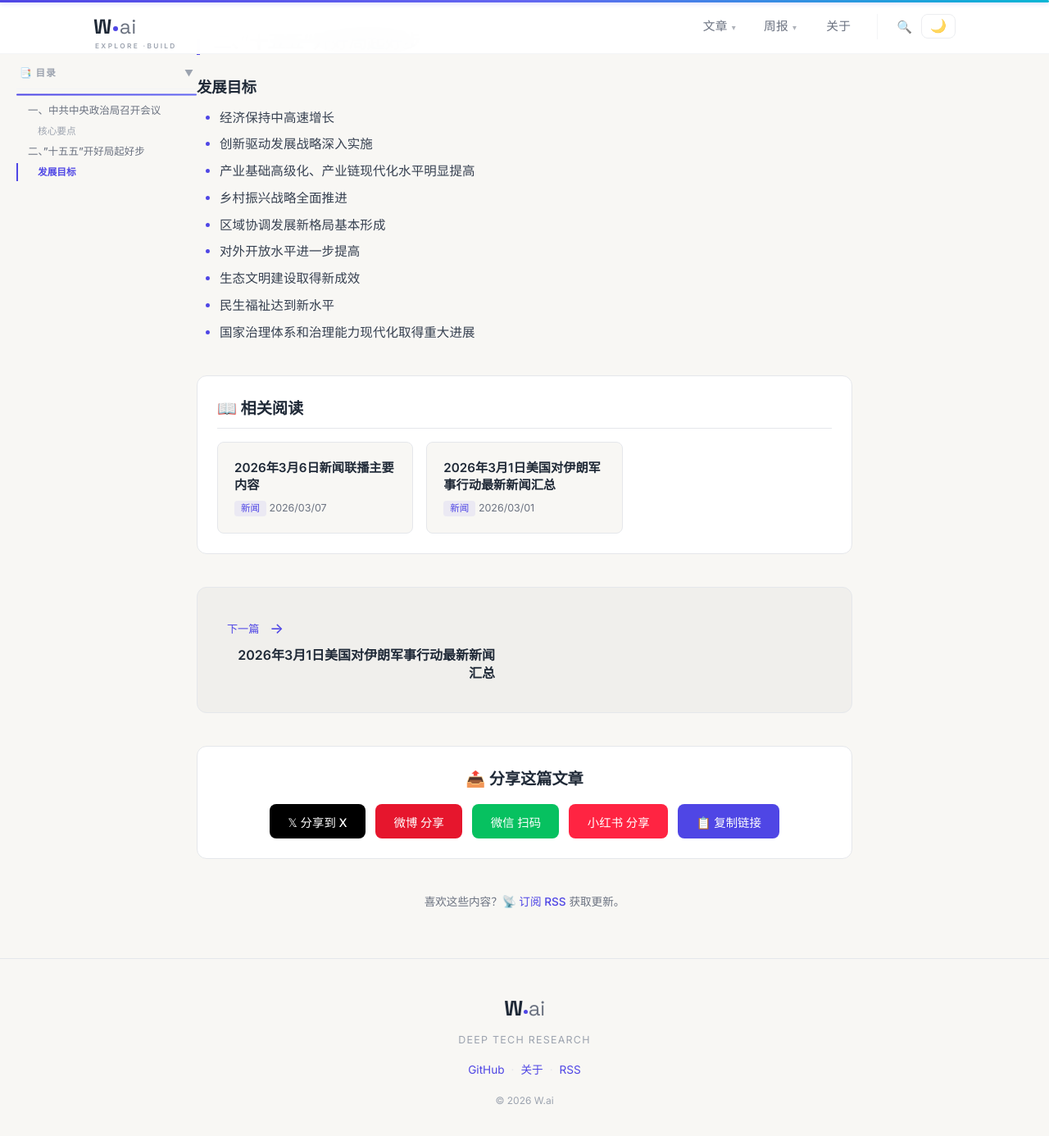
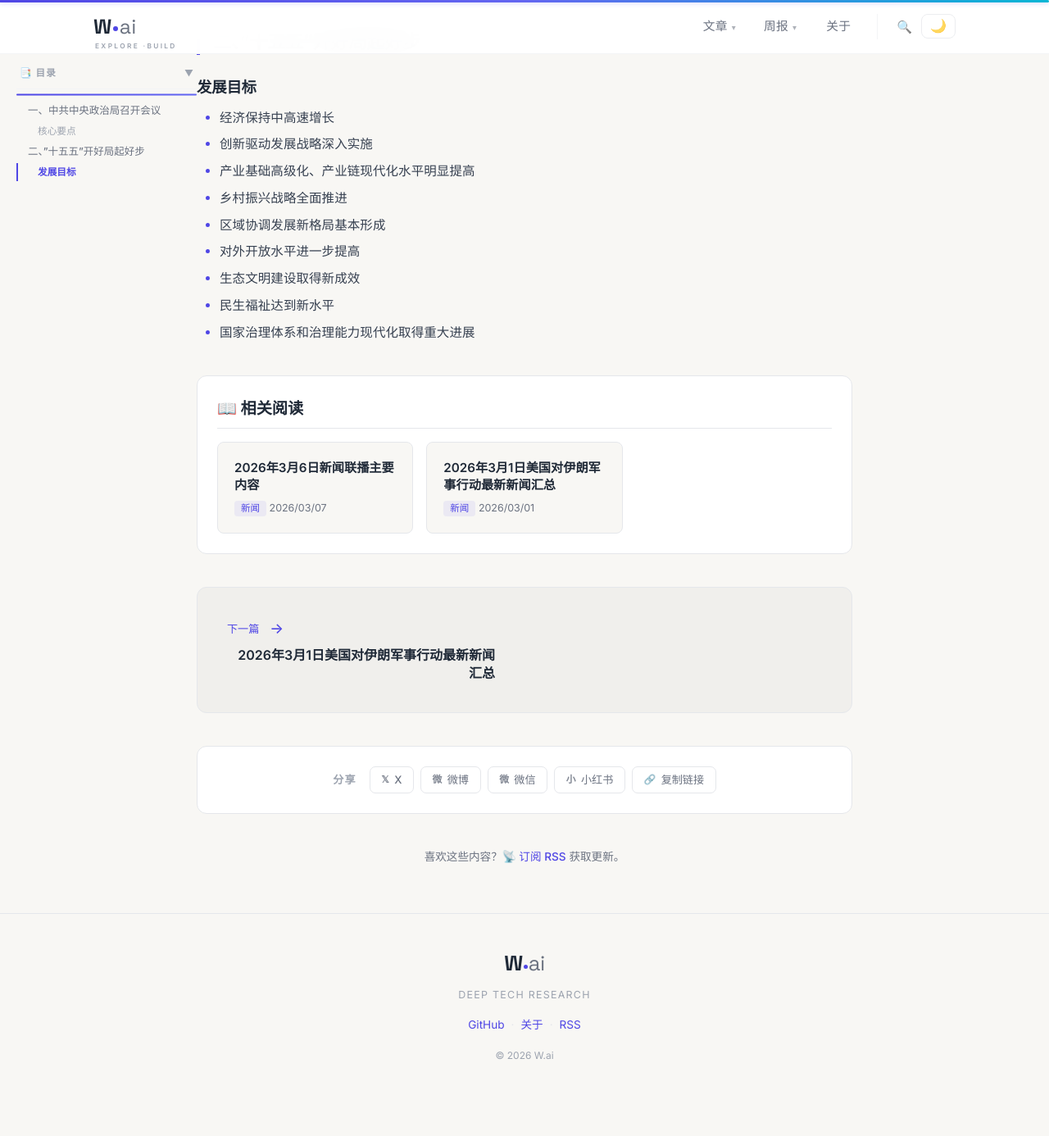
Before and after one commit to wujiaming88/wujiaming88.github.io, a Jekyll site: the page built from _posts/2026-02-28-news-broadcast.md, in a window 1280 px wide and 1400 px high, scrolled down 1136 px. Shown: the top 1386 px of the window at 82% size. Built offline with Jekyll 4.4.1, drawn with Linux system fonts in a browser that asks for light colours; after the commit the page ends 2481 px from its top, so only the background shows below that.

Commit message:
分享按钮收敛设计：满色大按钮→克制的 ghost 细边框风格（中性色+品牌色仅作点缀/hover），标题改紧凑行内标签，整体更轻盈不抢眼

```diff
--- a/_layouts/single.html
+++ b/_layouts/single.html
@@ -144,13 +144,13 @@ layout: default
 
   <!-- 分享按钮 -->
   <div class="share-section post-bottom-section">
-    <h3>📤 分享这篇文章</h3>
-    <div style="display: flex; justify-content: center; gap: 0.75rem; flex-wrap: wrap;">
-      <button onclick="shareToX()" class="share-act-btn" style="background: #000; color: #fff;">𝕏 分享到 X</button>
-      <button onclick="shareToWeibo()" class="share-act-btn" style="background: #e6162d; color: #fff;">微博 分享</button>
-      <button onclick="shareToWechat()" class="share-act-btn" style="background: #07c160; color: #fff;">微信 扫码</button>
-      <button onclick="shareToXhs()" class="share-act-btn" style="background: #ff2442; color: #fff;">小红书 分享</button>
-      <button onclick="copyToClipboard('{{ site.url }}{{ page.url }}')" class="share-act-btn" style="background: var(--accent); color: #fff;">📋 复制链接</button>
+    <span class="share-label">分享</span>
+    <div class="share-row">
+      <button onclick="shareToX()" class="share-act-btn" data-brand="x" aria-label="分享到 X"><span class="share-ico">𝕏</span>X</button>
+      <button onclick="shareToWeibo()" class="share-act-btn" data-brand="weibo" aria-label="分享到微博"><span class="share-ico">微</span>微博</button>
+      <button onclick="shareToWechat()" class="share-act-btn" data-brand="wechat" aria-label="微信扫码分享"><span class="share-ico">微</span>微信</button>
+      <button onclick="shareToXhs()" class="share-act-btn" data-brand="xhs" aria-label="分享到小红书"><span class="share-ico">小</span>小红书</button>
+      <button onclick="copyToClipboard('{{ site.url }}{{ page.url }}')" class="share-act-btn" data-brand="copy" aria-label="复制链接"><span class="share-ico">🔗</span>复制链接</button>
     </div>
   </div>
 
@@ -170,7 +170,7 @@ layout: default
       <span class="wx-modal-close" role="button" tabindex="0" aria-label="关闭" onclick="closeXhsModal()" onkeydown="if(event.key==='Enter'||event.key===' '){event.preventDefault();closeXhsModal();}">&times;</span>
       <h3 id="xhs-modal-title" style="color:#ff2442;">分享到小红书</h3>
       <div id="xhs-qrcode"></div>
-      <button type="button" id="xhs-copy-btn" class="share-act-btn" style="background:#ff2442;color:#fff;margin-top:1rem;" onclick="copyXhsContent()">📋 一键复制标题+链接</button>
+      <button type="button" id="xhs-copy-btn" class="xhs-copy-cta" onclick="copyXhsContent()">📋 一键复制标题+链接</button>
       <p>复制后去小红书粘贴发布，或用手机扫上方二维码打开本页</p>
     </div>
   </div>
--- a/assets/post.css
+++ b/assets/post.css
@@ -530,12 +530,19 @@ article.post .post-content hr,
   background: var(--bg-card);
   border: 1px solid var(--border-color);
   text-align: center;
+  display: flex;
+  align-items: center;
+  justify-content: center;
+  flex-wrap: wrap;
+  gap: 0.75rem 1rem;
 }
 
-.share-section h3 {
-  color: var(--text-heading);
-  font-size: 1.2rem;
-  margin-bottom: 1rem;
+.share-label {
+  font-size: 0.82rem;
+  font-weight: 600;
+  letter-spacing: 0.08em;
+  color: var(--text-tertiary);
+  text-transform: uppercase;
 }
 
 /* 相似文章 */
@@ -928,11 +935,63 @@ article.post .post-content hr,
 /* ============================================
    分享按钮 + 二维码弹窗（从 single.html 内联抽离）
    ============================================ */
+.share-row {
+  display: inline-flex;
+  align-items: center;
+  justify-content: center;
+  flex-wrap: wrap;
+  gap: 0.5rem;
+}
+
+/* 克制的 ghost 风格：默认中性细边框，品牌色仅作点缀 + hover 才显现 */
 .share-act-btn {
-  padding: 0.65rem 1.4rem; border: none; border-radius: 8px; cursor: pointer;
-  font-size: 0.9rem; font-weight: 500; font-family: inherit; transition: all 0.2s ease;
+  display: inline-flex;
+  align-items: center;
+  gap: 0.4rem;
+  padding: 0.4rem 0.85rem;
+  border: 1px solid var(--border-color);
+  border-radius: 7px;
+  background: transparent;
+  color: var(--text-secondary);
+  cursor: pointer;
+  font-size: 0.82rem;
+  font-weight: 500;
+  font-family: inherit;
+  line-height: 1.4;
+  transition: color 0.18s ease, border-color 0.18s ease, background 0.18s ease;
 }
-.share-act-btn:hover { transform: translateY(-2px); box-shadow: 0 4px 12px rgba(0,0,0,0.18); }
+.share-act-btn .share-ico {
+  font-size: 0.9em;
+  font-weight: 700;
+  opacity: 0.85;
+}
+.share-act-btn:hover {
+  color: var(--brand, var(--accent));
+  border-color: var(--brand, var(--accent));
+  background: color-mix(in srgb, var(--brand, var(--accent)) 8%, transparent);
+}
+.share-act-btn[data-brand="x"]      { --brand: #111; }
+.share-act-btn[data-brand="weibo"]  { --brand: #e6162d; }
+.share-act-btn[data-brand="wechat"] { --brand: #07c160; }
+.share-act-btn[data-brand="xhs"]    { --brand: #ff2442; }
+.share-act-btn[data-brand="copy"]   { --brand: var(--accent); }
+[data-theme="dark"] .share-act-btn[data-brand="x"] { --brand: #e4e4e7; }
+
+/* 小红书弹窗里的主 CTA（保留填色强调） */
+.xhs-copy-cta {
+  margin-top: 1rem;
+  padding: 0.6rem 1.2rem;
+  border: none;
+  border-radius: 8px;
+  background: #ff2442;
+  color: #fff;
+  cursor: pointer;
+  font-size: 0.88rem;
+  font-weight: 500;
+  font-family: inherit;
+  transition: opacity 0.18s ease;
+}
+.xhs-copy-cta:hover { opacity: 0.9; }
 .wx-modal {
   display: none; position: fixed; inset: 0; z-index: 2000;
   background: rgba(0,0,0,0.55); align-items: center; justify-content: center;
@@ -955,7 +1014,8 @@ article.post .post-content hr,
 #wechat-qrcode img, #xhs-qrcode img,
 #wechat-qrcode svg, #xhs-qrcode svg { background: #fff; padding: 6px; border-radius: 8px; }
 
-/* 移动端触摸点击区 ≥44px（share-act-btn） */
+/* 移动端触摸点击区 */
 @media (max-width: 768px) {
-  .share-act-btn { min-height: 44px; }
+  .share-act-btn { min-height: 40px; padding: 0.5rem 0.9rem; }
+  .xhs-copy-cta { min-height: 44px; }
 }
```
